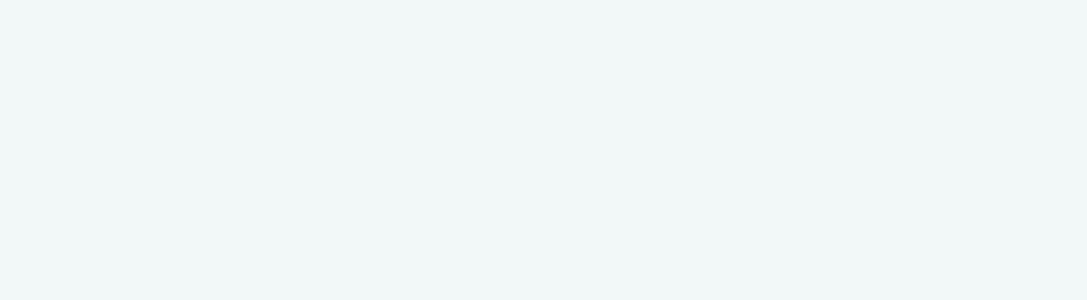
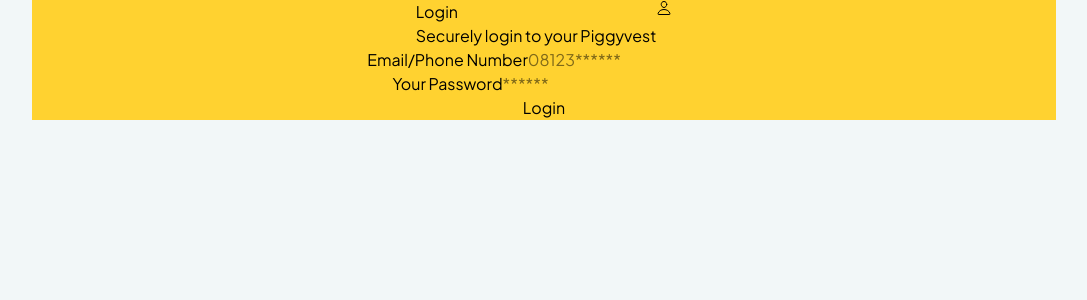
Before and after one commit to untitledDev9/piggyVest-full-function, a React (Vite) app: page /sign-in in a window 1280 px wide. Before the commit this address had no page. Shown: the top 300 px of the page, without its empty margins (96-1183 px from the left). Built offline with nearby package versions, Linux system fonts and the light colour scheme.

Commit message:
working on sign in page

```diff
--- a/index.html
+++ b/index.html
@@ -3,9 +3,9 @@
 
 <head>
   <meta charset="UTF-8" />
-  <link rel="icon" type="image/svg+xml" href="/vite.svg" />
+
   <meta name="viewport" content="width=device-width, initial-scale=1.0" />
-  <title>Vite + React</title>
+  <title>PiggyVest.untitled</title>
 
   <link rel="preconnect" href="https://fonts.googleapis.com">
   <link rel="preconnect" href="https://fonts.gstatic.com" crossorigin>
--- a/src/App.jsx
+++ b/src/App.jsx
@@ -4,6 +4,7 @@
 import Invest from './pages/Invest'
 import Faqs from "./pages/Faqs"
 import Stories from "./pages/Stories"
+import SignInPage from './pages/account/SignInPage'
 
 
 
@@ -17,6 +18,7 @@
           <Route path='/invest' element={<Invest />}/>
           <Route path='/stories' element={<Stories />}/>
           <Route path='/faqs' element={<Faqs />}/>
+          <Route path='/sign-in' element={<SignInPage />}/>
         </Routes>
       </BrowserRouter>
     </div>
--- a/src/block/MobileMenu.jsx
+++ b/src/block/MobileMenu.jsx
@@ -13,17 +13,21 @@
       <Link to='/faqs'><nav>FAQs</nav></Link>
       <nav> <Resources /> </nav>
 
+      <Link to='/sign-in' target='blank' className='w-full'>
+        <ButtonCard
+          title='Sign in'
+          textColor="#000"
+          border='1px solid black'
+        />
+      </Link>
 
-      <ButtonCard
-        title='Sign in'
-        textColor="#000"
-        border='1px solid black'
-      />
+      <Link to='' target='blank' className='w-full'>
       <ButtonCard
         title='Create free account'
         textColor="#fff"
         bgColor='#1f1d22'
       />
+      </Link>
 
     </nav>
   )
--- /dev/null
+++ b/src/pages/account/SignInPage.jsx
@@ -0,0 +1,30 @@
+import React from 'react'
+import { IoPersonOutline } from "react-icons/io5";
+const SignInPage = () => {
+  return (
+    <div className=' max-w-[1024px] bg-amber-300 mx-auto flex flex-col justify-center items-center'>
+      <div className=' flex'>
+        <div>
+          <h1>Login</h1>
+          <p>Securely login to your Piggyvest</p>
+        </div>
+        <div>
+          <IoPersonOutline />
+        </div>
+      </div>
+      <div>
+      <label htmlFor="email/phone">Email/Phone Number</label>
+      <input type="text" name='email/phone' placeholder='08123******' />
+      </div>
+      <div>
+      <label htmlFor="password">Your Password</label>
+      <input type="text" name='password' placeholder='******' />
+      </div>
+      <div>
+        <button>Login</button>
+      </div>
+    </div>
+  )
+}
+
+export default SignInPage
--- a/src/static/Header.jsx
+++ b/src/static/Header.jsx
@@ -48,8 +48,12 @@
         <div className=' flex gap-4 max-tablet:hidden
         max-Laptop:gap-2
         '>
+          <Link to='/sign-in' target='blank'>
           {button}
+          </Link>
+          <Link>
           {button2}
+          </Link>
         </div>
         <div onClick={toggleMenu} className='hidden max-tablet:block cursor-pointer'>
           <RiMenuLine size={30} />
```
